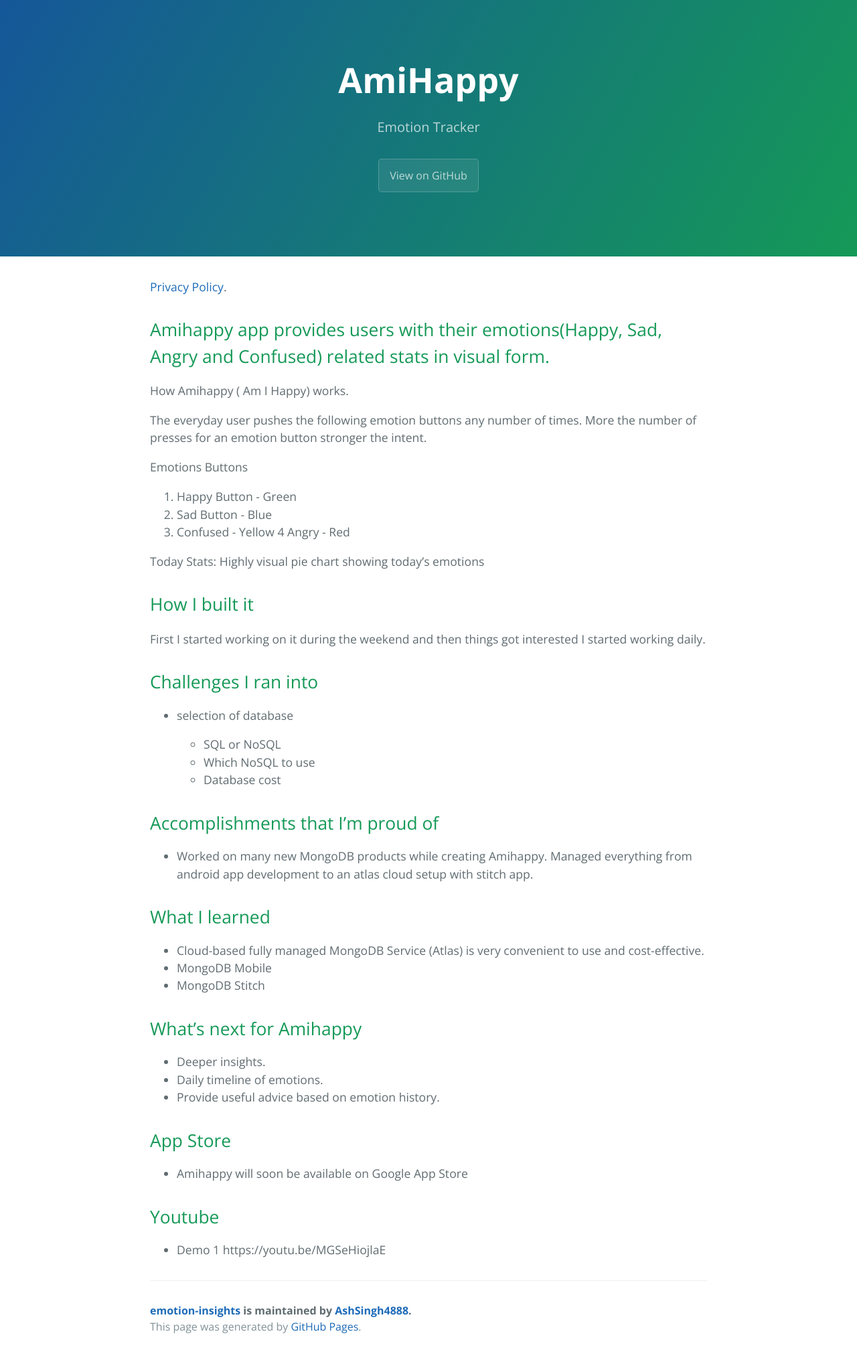
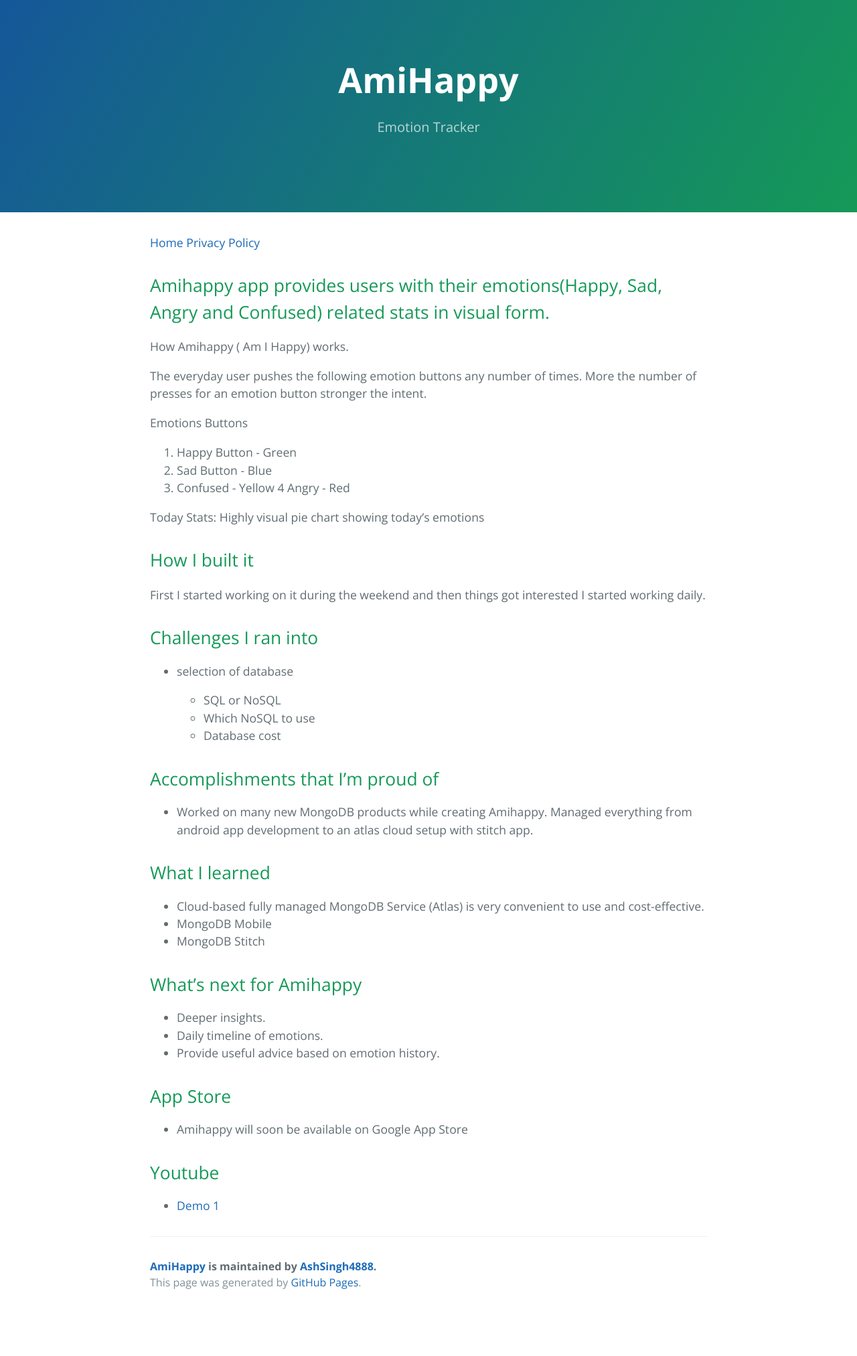
Before and after one commit to AshSingh4888/emotion-insights, a Jekyll site: the page built from index.md, in a window 1280 px wide. Shown: the whole page at 67% size. Built offline with Jekyll 4.4.1, drawn with Linux system fonts in a browser that asks for light colours; after the commit the page ends 1959 px from its top, so only the background shows below that.

Commit message:
added nav header

```diff
--- /dev/null
+++ b/_data/navigation.yml
@@ -0,0 +1,4 @@
+- name: Home
+  link: ./
+- name: Privacy Policy
+  link: ./privacy-policy.html
--- /dev/null
+++ b/_includes/navigation.html
@@ -0,0 +1,7 @@
+<nav>
+    {% for item in site.data.navigation %}
+        <a href="{{ item.link }}" {% if page.url == item.link %}class="current"{% endif %}>
+            {{ item.name }}
+        </a>
+    {% endfor %}
+  </nav>
--- a/_layouts/default.html
+++ b/_layouts/default.html
@@ -3,7 +3,6 @@
 <html lang="{{ site.lang | default: "en-US" }}">
   <head>
     <meta charset="UTF-8">
-{% seo %}
     <meta name="viewport" content="width=device-width, initial-scale=1">
     <meta name="theme-color" content="#157878">
     <meta name="apple-mobile-web-app-status-bar-style" content="black-translucent">
@@ -15,17 +14,16 @@
     <header class="page-header" role="banner">
       <h1 class="project-name">{{ page.title | default: site.title | default: site.github.repository_name }}</h1>
       <h2 class="project-tagline">{{ page.description | default: site.description | default: site.github.project_tagline }}</h2>
-      {% if site.github.is_project_page %}
-        <a href="{{ site.github.repository_url }}" class="btn">View on GitHub</a>
-      {% endif %}
+
     </header>
 
     <main id="content" class="main-content" role="main">
+      {% include navigation.html %}
       {{ content }}
 
       <footer class="site-footer">
         {% if site.github.is_project_page %}
-          <span class="site-footer-owner"><a href="{{ site.github.repository_url }}">{{ site.github.repository_name }}</a> is maintained by <a href="{{ site.github.owner_url }}">{{ site.github.owner_name }}</a>.</span>
+          <span class="site-footer-owner"><a href="./">{{ page.title }}</a> is maintained by <a href="{{ site.github.owner_url }}">{{ site.github.owner_name }}</a>.</span>
         {% endif %}
         <span class="site-footer-credits">This page was generated by <a href="https://pages.github.com">GitHub Pages</a>.</span>
       </footer>
--- /dev/null
+++ b/_sass/main.scss
@@ -0,0 +1,3 @@
+.current {
+    color: blue;
+}
--- a/assets/css/style.scss
+++ b/assets/css/style.scss
@@ -2,3 +2,4 @@
 ---
 
 @import 'jekyll-theme-cayman';
+@import 'main';
--- a/index.md
+++ b/index.md
@@ -49,4 +47,4 @@ First I started working on it during the weekend and then things got interested
 - Amihappy will soon be available on Google App Store
 
 ## Youtube
-- Demo 1 https://youtu.be/MGSeHiojlaE
+- [Demo 1](https://youtu.be/MGSeHiojlaE)
```
Also changed, not shown: other parts of index.md (+0 -2 lines), privacy-policy.md (+0 -2 lines).
